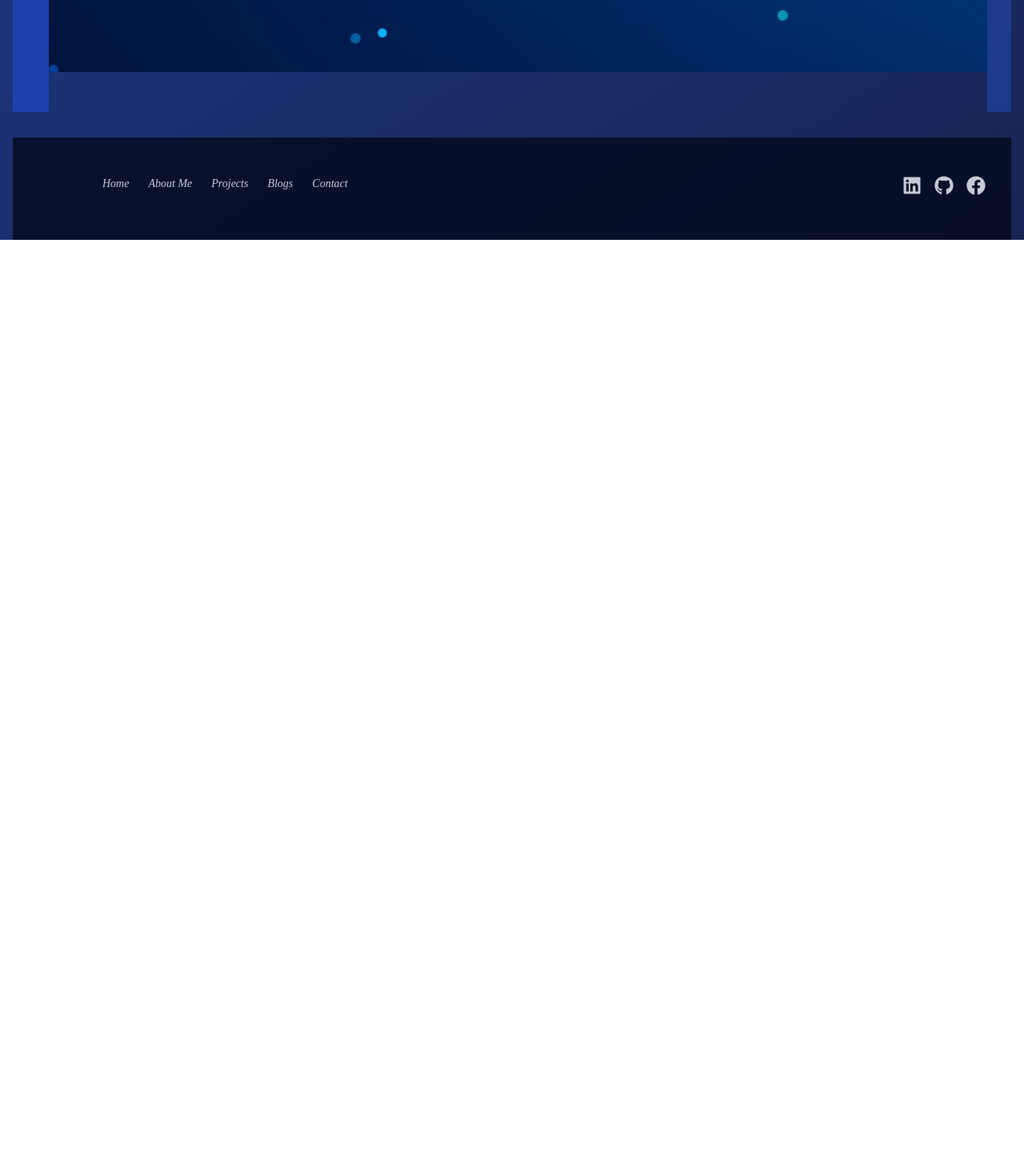
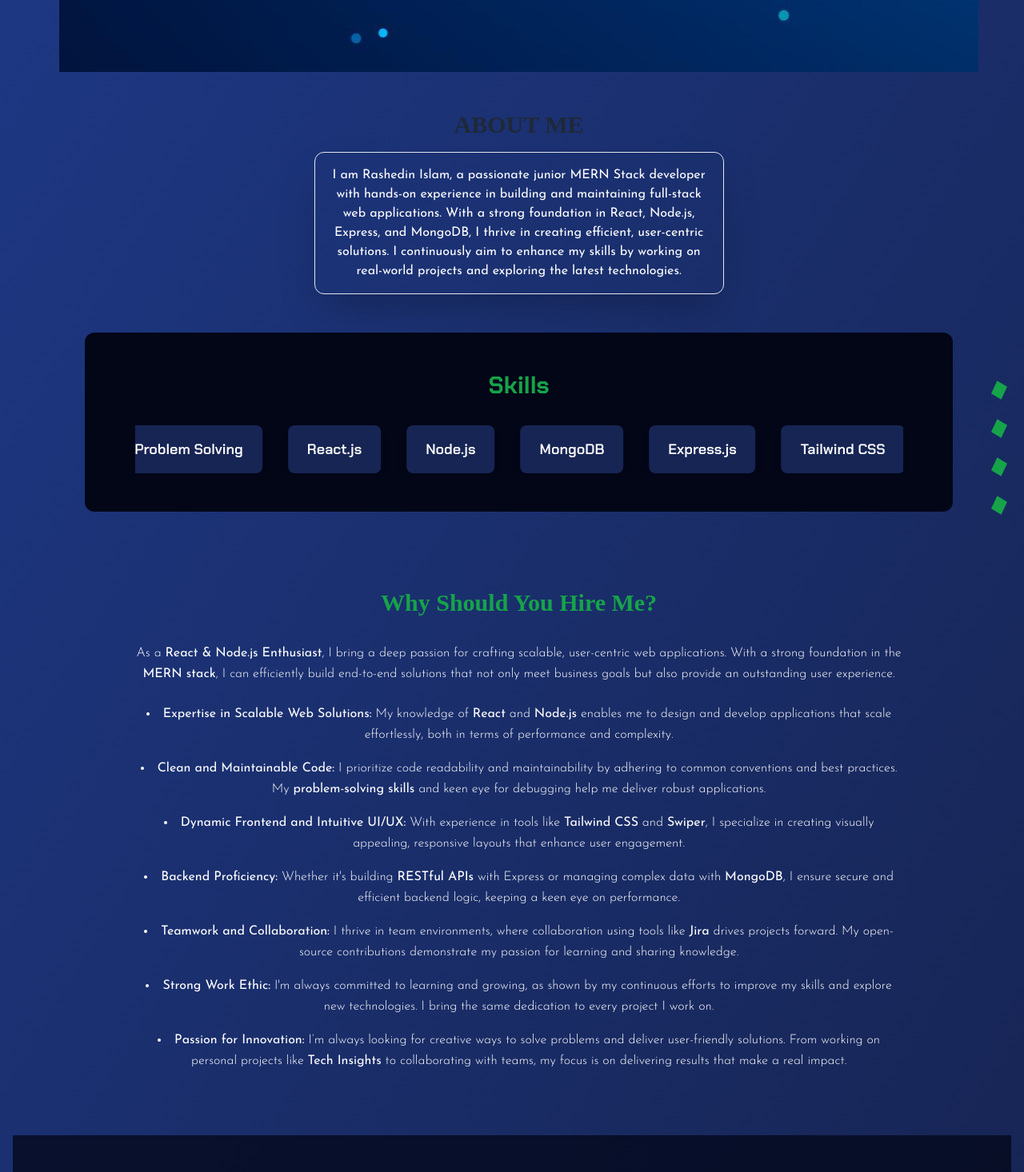
Before and after one commit to Rashedin-063/Example-Portfolio-1, a React (Vite) app: page / in a window 1280 px wide. Shown: the part 540-2006 px from the top of the page at 80% size. Before the commit the page ends 840 px from the top, so only its background shows below. Built offline with nearby package versions, Linux system fonts and the light colour scheme; a web font is replaced by a local one.

Commit message:
other section added

```diff
--- a/package.json
+++ b/package.json
@@ -18,6 +18,7 @@
     "react": "^18.3.1",
     "react-awesome-reveal": "^4.2.14",
     "react-dom": "^18.3.1",
+    "react-fast-marquee": "^1.6.5",
     "react-helmet-async": "^2.0.5",
     "react-icons": "^5.3.0",
     "react-router-dom": "^6.27.0",
--- /dev/null
+++ b/src/components/About.jsx
@@ -0,0 +1,17 @@
+
+const About = () => {
+  return (
+    <div className="text-center font-josefin">
+      <h2 className='text-3xl uppercase mb-4 font-semibold font-playWrite'>About Me</h2>
+      <div className="max-w-lg mx-auto border shadow-2xl p-4 rounded-xl text-white">
+        I am Rashedin Islam, a passionate junior MERN Stack developer with
+        hands-on experience in building and maintaining full-stack web
+        applications. With a strong foundation in React, Node.js, Express, and
+        MongoDB, I thrive in creating efficient, user-centric solutions. I
+        continuously aim to enhance my skills by working on real-world projects
+        and exploring the latest technologies.
+      </div>
+    </div>
+  );
+}
+export default About
--- /dev/null
+++ b/src/components/SkillCard.jsx
@@ -0,0 +1,47 @@
+import Marquee from 'react-fast-marquee';
+
+const skills = [
+  'React.js',
+  'Node.js',
+  'MongoDB',
+  'Express.js',
+  'Tailwind CSS',
+  'JavaScript',
+  'Git & GitHub',
+  'Responsive Design',
+  'RESTful APIs',
+  'Problem Solving',
+];
+
+// eslint-disable-next-line react/prop-types
+const SkillCard = ({ skill }) => {
+  return (
+    <div className='bg-blue-950 text-white py-4 px-6 rounded-lg shadow-lg mx-4 flex-shrink-0'>
+      <p className='text-lg font-semibold'>{skill}</p>
+    </div>
+  );
+};
+
+
+const Skills = () => {
+  return (
+    <section className='py-12 bg-slate-950 mx-8 overflow-auto rounded-xl'>
+      <div className='max-w-5xl mx-auto'>
+        <h2 className='text-3xl font-bold text-center text-green-600 mb-8'>
+          Skills
+        </h2>
+
+        {/* Marquee for skills */}
+        <div className='mt-6 lg:mx-8'>
+          <Marquee direction='right' speed={30}>
+            {skills.map((skill) => (
+              <SkillCard key={skill.title} skill={skill} />
+            ))}
+          </Marquee>
+        </div>
+      </div>
+    </section>
+  );
+};
+
+export default Skills;
--- /dev/null
+++ b/src/components/Skills.jsx
@@ -0,0 +1,54 @@
+
+const marqueeStyle = {
+  display: 'flex',
+  animation: 'scroll 15s linear infinite',
+  '@keyframes scroll': {
+    '0%': { transform: 'translateX(100%)' },
+    '100%': { transform: 'translateX(-100%)' },
+  },
+};
+
+const skills = [
+  'React.js',
+  'Node.js',
+  'MongoDB',
+  'Express.js',
+  'Tailwind CSS',
+  'JavaScript',
+  'Git & GitHub',
+  'Responsive Design',
+  'RESTful APIs',
+  'Problem Solving',
+];
+
+// eslint-disable-next-line react/prop-types
+const SkillCard = ({ skill }) => {
+  return (
+    <div className='bg-blue-950 text-white py-4 px-6 rounded-lg shadow-lg mx-4 flex-shrink-0'>
+      <p className='text-lg font-semibold'>{skill}</p>
+    </div>
+  );
+};
+
+const Skills = () => {
+  return (
+    <section className='py-12 bg-gray-100'>
+      <div className='max-w-7xl mx-auto'>
+        <h2 className='text-3xl font-bold text-center text-blue-900 mb-8'>
+          Skills
+        </h2>
+
+        {/* Marquee Wrapper */}
+        <div className='overflow-hidden'>
+          <div className='flex gap-6 whitespace-nowrap' style={marqueeStyle}>
+            {skills.map((skill) => (
+              <SkillCard key={skill} skill={skill} />
+            ))}
+          </div>
+        </div>
+      </div>
+    </section>
+  );
+};
+
+export default Skills;
--- /dev/null
+++ b/src/components/WhyHireMe.jsx
@@ -0,0 +1,69 @@
+const WhyHireMe = () => {
+  return (
+    <section className=' py-12 px-6 lg:px-20'>
+      <div>
+        <h2 className='text-3xl font-bold text-center text-green-600 mb-8 font-playWrite'>
+          Why Should You Hire Me?
+        </h2>
+        <div className='space-y-6 text-white leading-relaxed font-light font-josefin px-4'>
+          <p>
+            As a <strong>React & Node.js Enthusiast</strong>, I bring a deep
+            passion for crafting scalable, user-centric web applications. With a
+            strong foundation in the <strong>MERN stack</strong>, I can
+            efficiently build end-to-end solutions that not only meet business
+            goals but also provide an outstanding user experience.
+          </p>
+
+          <ul className='list-disc list-inside space-y-4'>
+            <li>
+              <strong>Expertise in Scalable Web Solutions:</strong> My knowledge
+              of <strong>React</strong> and <strong>Node.js</strong> enables me
+              to design and develop applications that scale effortlessly, both
+              in terms of performance and complexity.
+            </li>
+            <li>
+              <strong>Clean and Maintainable Code:</strong> I prioritize code
+              readability and maintainability by adhering to common conventions
+              and best practices. My <strong>problem-solving skills</strong> and
+              keen eye for debugging help me deliver robust applications.
+            </li>
+            <li>
+              <strong>Dynamic Frontend and Intuitive UI/UX:</strong> With
+              experience in tools like <strong>Tailwind CSS</strong> and{' '}
+              <strong>Swiper</strong>, I specialize in creating visually
+              appealing, responsive layouts that enhance user engagement.
+            </li>
+            <li>
+              <strong>Backend Proficiency:</strong> Whether it's building{' '}
+              <strong>RESTful APIs</strong> with Express or managing complex
+              data with <strong>MongoDB</strong>, I ensure secure and efficient
+              backend logic, keeping a keen eye on performance.
+            </li>
+            <li>
+              <strong>Teamwork and Collaboration:</strong> I thrive in team
+              environments, where collaboration using tools like{' '}
+              <strong>Jira</strong> drives projects forward. My open-source
+              contributions demonstrate my passion for learning and sharing
+              knowledge.
+            </li>
+            <li>
+              <strong>Strong Work Ethic:</strong> I'm always committed to
+              learning and growing, as shown by my continuous efforts to improve
+              my skills and explore new technologies. I bring the same
+              dedication to every project I work on.
+            </li>
+            <li>
+              <strong>Passion for Innovation:</strong> I’m always looking for
+              creative ways to solve problems and deliver user-friendly
+              solutions. From working on personal projects like{' '}
+              <strong>Tech Insights</strong> to collaborating with teams, my
+              focus is on delivering results that make a real impact.
+            </li>
+          </ul>
+        </div>
+      </div>
+    </section>
+  );
+};
+
+export default WhyHireMe;
--- a/src/pages/Home.jsx
+++ b/src/pages/Home.jsx
@@ -1,9 +1,15 @@
+import About from "../components/About";
 import Banner from "../components/Banner";
+import Skills from "../components/SkillCard";
+import WhyHireMe from "../components/WhyHireMe";
 
 const Home = () => {
   return (
-    <div className='text-center'>
-      <Banner/>
+    <div className='text-center space-y-12'>
+      <Banner />
+      <About />
+      <Skills/>
+      <WhyHireMe />
     </div>
   );
 }
--- a/src/pages/shared/Footer.jsx
+++ b/src/pages/shared/Footer.jsx
@@ -1,5 +1,4 @@
 import { Link } from "react-router-dom";
-import Menu from "../../components/Menu"
 import { FaFacebook, FaGithub, FaLinkedin } from "react-icons/fa";
 
 const Footer = () => {
--- a/src/pages/shared/LeftSidebar.jsx
+++ b/src/pages/shared/LeftSidebar.jsx
@@ -1,7 +1,24 @@
+import { Link } from 'react-router-dom';
+import { FaDownload, FaFacebook, FaGithub, FaLinkedin } from 'react-icons/fa';
 
 const LeftSidebar = () => {
   return (
-    <div className="w-12 bg-blue-800"></div>
-  )
-}
-export default LeftSidebar
+    <div className='w-16'>
+      <div className='flex flex-col items-center justify-center pb-6 gap-5 h-48 rounded-full pt-4 drop-shadow-2xl my-48 fixed left-2 lg:left-[131px] border border-green-600 px-2'>
+        <Link>
+          <FaLinkedin className='text-2xl text-white' />
+        </Link>
+        <Link>
+          <FaGithub className='text-2xl text-white' />
+        </Link>
+        <Link>
+          <FaFacebook className='text-2xl text-white' />
+        </Link>
+        <Link>
+          <FaDownload className='text-2xl text-white' />
+        </Link>
+      </div>
+    </div>
+  );
+};
+export default LeftSidebar;
--- a/src/pages/shared/RightSidebar.jsx
+++ b/src/pages/shared/RightSidebar.jsx
@@ -1,7 +1,12 @@
 
 const RightSidebar = () => {
   return (
-    <div className="w-8 bg-blue-900"></div>
-  )
+    <div className='w-8 flex flex-col justify-center items-center gap-y-8 mt-48 lg:ml-3'>
+      <div className='h-4 w-4 bg-green-600 -skew-x-[25deg] skew-y-[25deg] '></div>
+      <div className='h-4 w-4 bg-green-600 -skew-x-[25deg] skew-y-[25deg] '></div>
+      <div className='h-4 w-4 bg-green-600 -skew-x-[25deg] skew-y-[25deg] '></div>
+      <div className='h-4 w-4 bg-green-600 -skew-x-[25deg] skew-y-[25deg] '></div>
+    </div>
+  );
 }
 export default RightSidebar
--- a/tailwind.config.js
+++ b/tailwind.config.js
@@ -14,9 +14,14 @@ module.exports = {
           '0%, 100%': { opacity: 1 },
           '50%': { opacity: 0.3 },
         },
+        scroll: {
+          '0%': { transform: 'translateX(100%)' },
+          '100%': { transform: 'translateX(-100%)' },
+        },
       },
       animation: {
         'pulse-3': 'pulse 3s ease-in-out 3',
+        marquee: 'scroll 15s linear infinite',
       },
     },
   },
```
Also changed, not shown: 1 other file (tests, documents, lock files or other folders).
